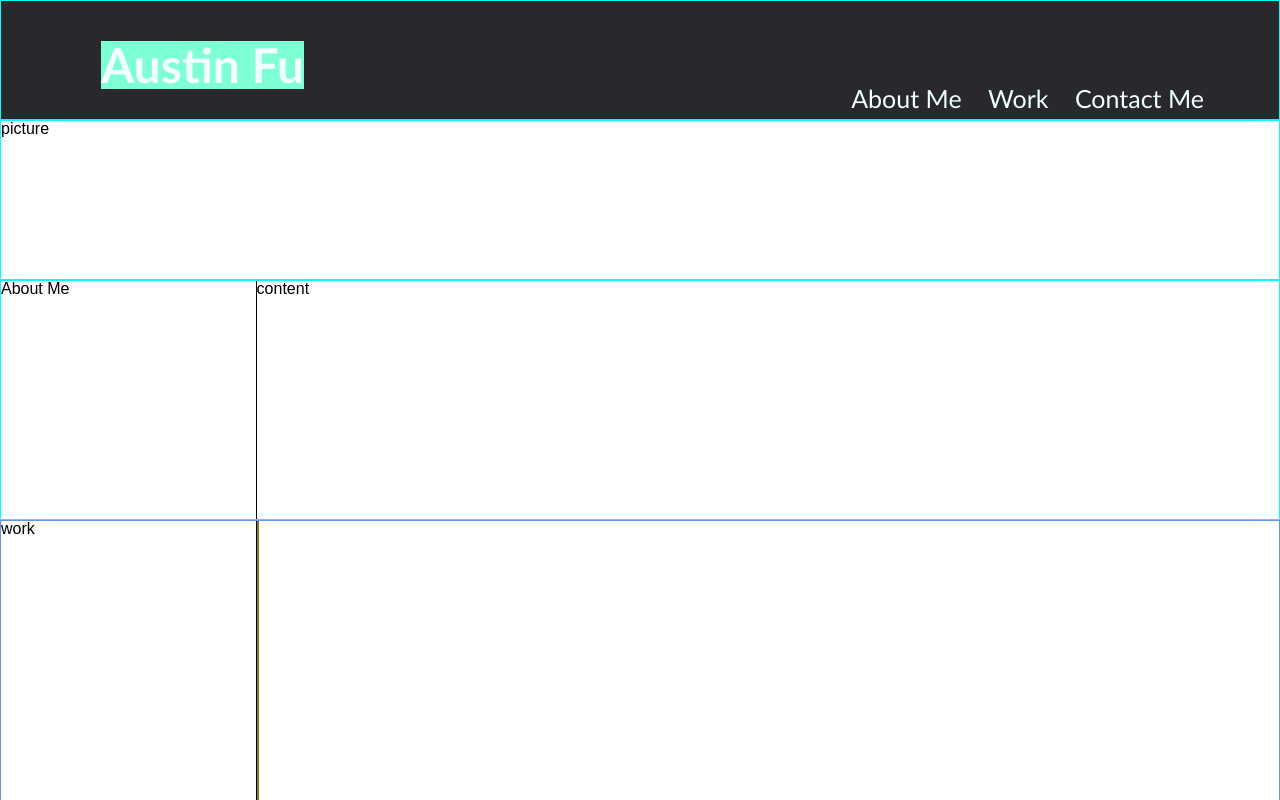
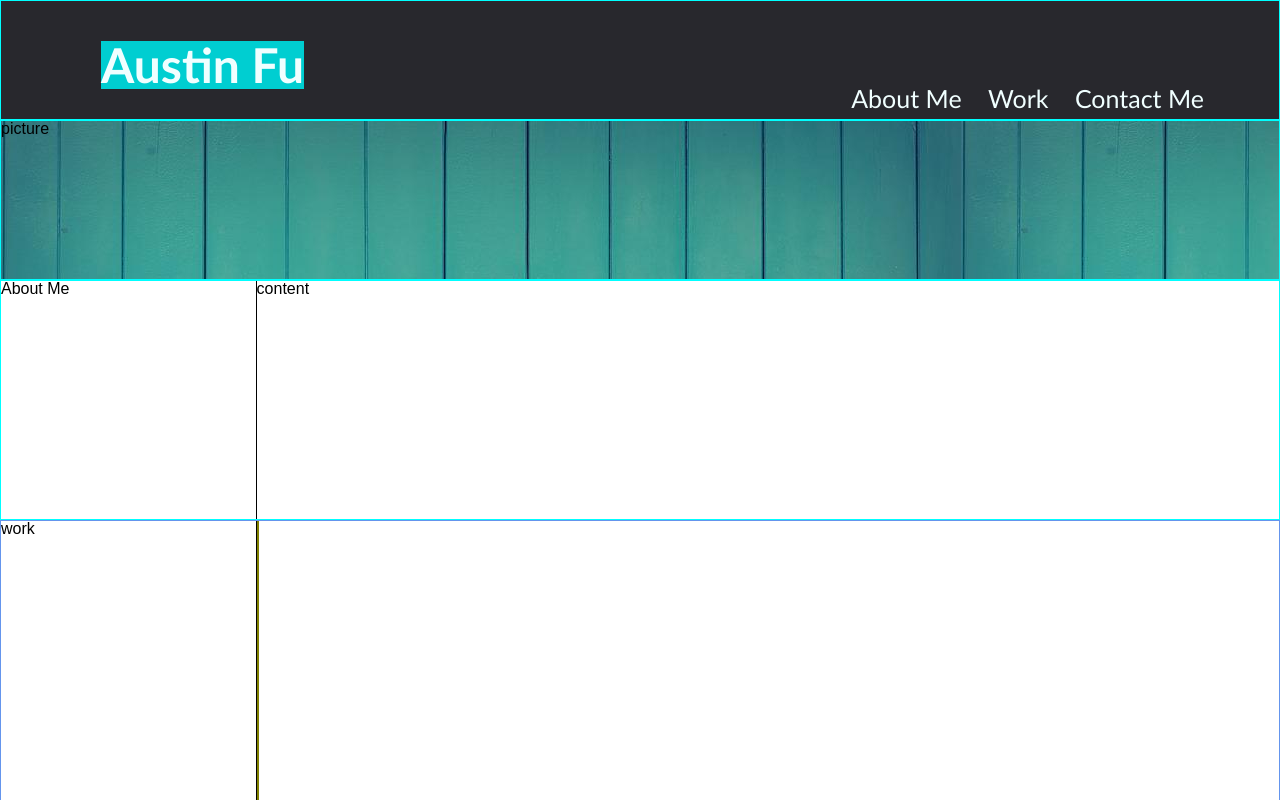
Before and after one commit to fubaru/Week-2-challenge, a plain HTML site: page index.html in a window 1280 px wide. Shown: the top 800 px of the page. Drawn offline with Linux system fonts and the light colour scheme.

Commit message:
CSS: add background image

```diff
--- a/assets/style.css
+++ b/assets/style.css
@@ -6,6 +6,7 @@ header {
 figure {
     border: 1px solid aqua;
     height: 20vh;
+    background-image: url(./green-1846861_960_720.jpg);
 }
 
 a {
@@ -28,7 +29,7 @@ a {
     font-size: 48px;
     margin-top: 20px;
     margin-left: 80px;
-    background-color: aquamarine;
+    background-color: darkturquoise;
 }
 
 .nav nav {
```
Also changed, not shown: assets/green-1846861_960_720.jpg (added).
